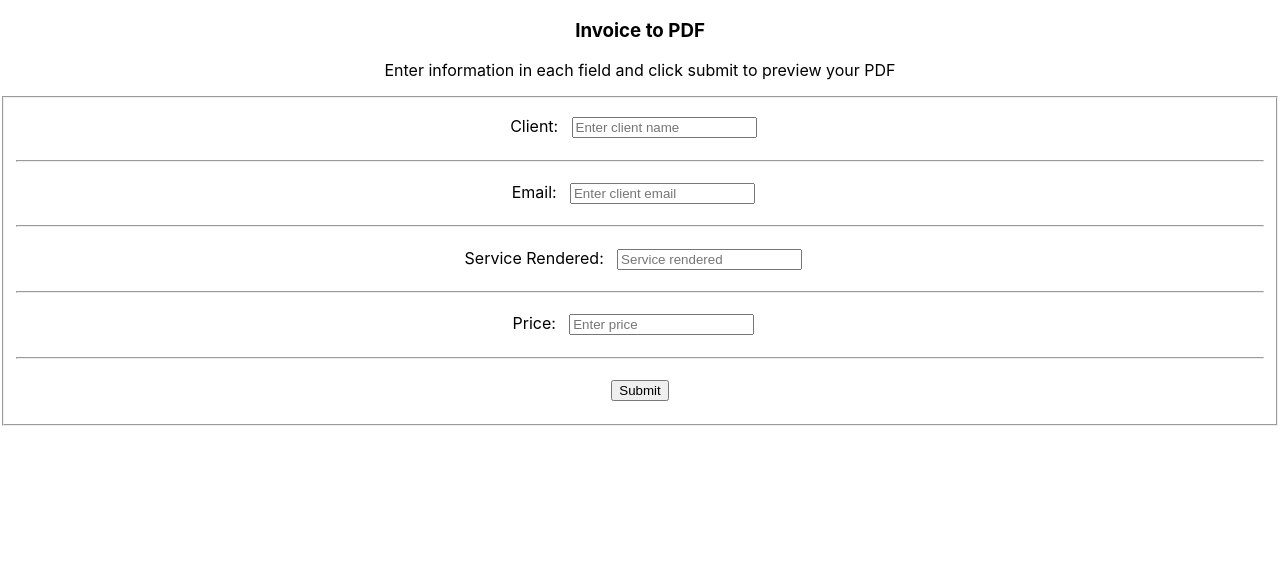
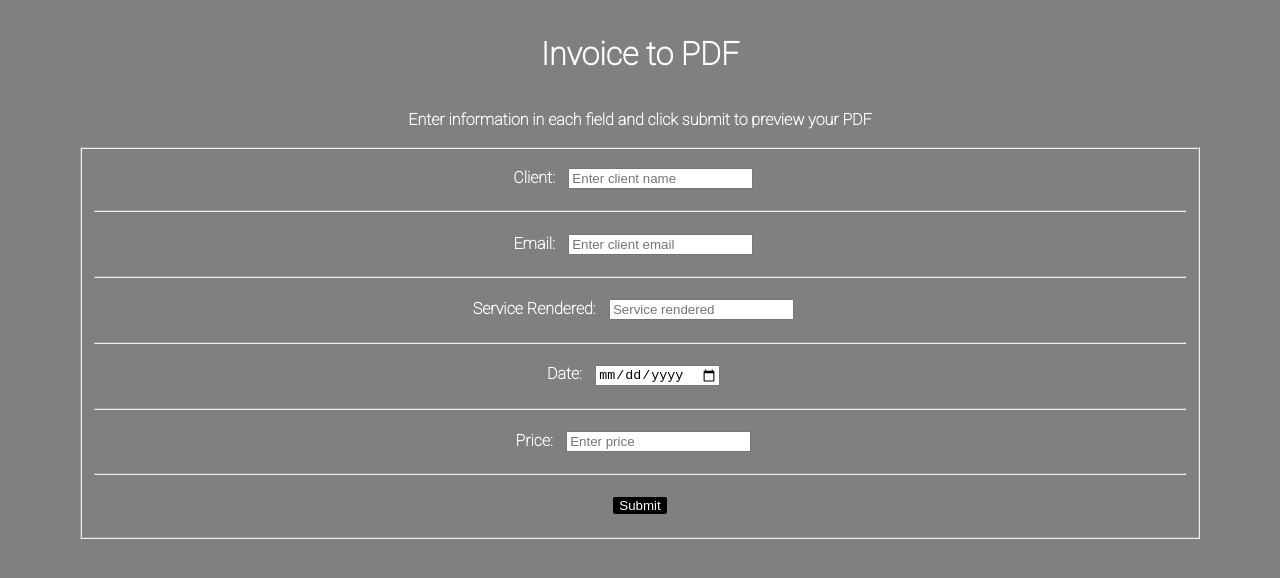
Before and after one commit to joeybrown-ctrl/react-invoice-app, a React (Create React App) app: page / in a window 1280 px wide. Shown: the top 578 px of the page. Built offline with nearby package versions, Linux system fonts and the light colour scheme.

Commit message:
installed pdf renderer

```diff
--- a/package.json
+++ b/package.json
@@ -3,6 +3,7 @@
   "version": "0.1.0",
   "private": true,
   "dependencies": {
+    "@react-pdf/renderer": "^2.0.21",
     "@testing-library/jest-dom": "^5.16.0",
     "@testing-library/react": "^11.2.7",
     "@testing-library/user-event": "^12.8.3",
--- a/src/App.js
+++ b/src/App.js
@@ -1,13 +1,13 @@
 import React from 'react';
 import Form from './components/Form/Form';
+import PDF from './components/PDF/PDF';
+import { PDFViewer } from '@react-pdf/renderer'
 import './App.css';
 
 function App() {
   return (
     <div className="App">
-      <h3>Invoice to PDF</h3>
-      <p>Enter information in each field and click submit to preview your PDF</p>
-      <Form />
+        <Form />
     </div>
   );
 }
--- a/src/components/Form/Form.css
+++ b/src/components/Form/Form.css
@@ -1,7 +1,53 @@
+@import url('https://fonts.googleapis.com/css2?family=Roboto:wght@100&family=Source+Sans+Pro&display=swap');
+
+*, *::before *::after {
+    box-sizing: border-box;
+}
+
+form {
+    font-family: Roboto;
+    font-size: 1rem;
+    font-weight: 600;
+    line-height: 1.4;
+    color: white;
+    margin: 0;
+}
+
+form::before {
+    content: '';
+    position: fixed;
+    top: 0;
+    left: 0;
+    height: 100%;
+    width: 100%;
+    z-index: -1;
+    /* background-image stuff here */
+    background: grey;
+    background-size: cover;
+    background-repeat: no-repeat;
+    background-position: center;
+    padding: 2.5rem 0.5rem;
+    margin: auto;
+
+}
+
+h3 {
+    font-size: 2em;
+}
+
+fieldset {
+    margin: 0 5rem;
+}
+
 input {
     margin: 1em;
 }
 
 button {
     margin: 1em;
+    border: none;
+    background: black;
+    color: white;
+    border-radius: 2px;
+    cursor: pointer;
 }
--- a/src/components/Form/Form.js
+++ b/src/components/Form/Form.js
@@ -1,4 +1,4 @@
-import React,  { Component } from "react";
+import React, { Component } from "react";
 import PDF from '../PDF/PDF';
 import './Form.css';
 
@@ -9,6 +9,7 @@ class Form extends Component {
         client: '',
         email: '',
         service: '',
+        date: '',
         price: '',
         formSubmitted: false
     }
@@ -20,7 +21,7 @@ class Form extends Component {
     }
 
     submitForm = (e) => {
-        if(!this.state.client || !this.state.email || !this.state.service || !this.state.price) {
+        if (!this.state.client || !this.state.email || !this.state.service || !this.state.price) {
             alert('All fields are required');
             e.preventDefault();
         } else {
@@ -30,44 +31,53 @@ class Form extends Component {
         }
     }
 
-    render(){
-        return(
+    render() {
+        return (
             <div>
-                { !this.state.formSubmitted ?
+
+                {!this.state.formSubmitted ?
                     (<div>
                         <form>
+                            <h3>Invoice to PDF</h3>
+                            <p>Enter information in each field and click submit to preview your PDF</p>
                             <fieldset>
                                 <div>
                                     <label>Client:
                                         <input onChange={this.onChange('client')} name="client" type="text" placeholder="Enter client name"></input>
                                     </label>
                                 </div>
-                                <hr/>
+                                <hr />
                                 <div>
                                     <label>Email:
                                         <input onChange={this.onChange('email')} name="email" type="email" placeholder="Enter client email"></input>
                                     </label>
                                 </div>
-                                <hr/>
+                                <hr />
                                 <div>
                                     <label>Service Rendered:
                                         <input onChange={this.onChange('service')} name="service" type="text" placeholder="Service rendered"></input>
                                     </label>
                                 </div>
-                                <hr/>
+                                <hr />
+                                <div>
+                                    <label>Date:
+                                        <input onChange={this.onChange('service')} name="Date" type="date" placeholder="Enter date"></input>
+                                    </label>
+                                </div>
+                                <hr />
                                 <div>
                                     <label>Price:
                                         <input onChange={this.onChange('price')} name="price" type="text" placeholder="Enter price"></input>
                                     </label>
                                 </div>
-                                <hr/>
+                                <hr />
                                 <div>
                                     <button type="button" onClick={this.submitForm}>Submit</button>
                                 </div>
                             </fieldset>
                         </form>
                     </div>) : (
-                    <PDF client={this.state.client} email={this.state.email} service={this.state.service} price={this.state.price} />
+                        <PDF client={this.state.client} email={this.state.email} service={this.state.service} date={this.state.date} price={this.state.price} />
                     )}
             </div>
         )
--- a/src/components/PDF/PDF.js
+++ b/src/components/PDF/PDF.js
@@ -1,15 +1,17 @@
 import React from 'react';
 import Pdf from 'react-to-pdf';
+// import { Document, Page, Text, View, StyleSheet } from '@react-pdf/renderer';
 
 const ref = React.createRef();
 
 const PDF = (props) => {
-    return(
+    return (
         <div>
-            <div className="Form" ref={ref}>
+            <div size="A4" className="form" ref={ref}>
                 <h3>{props.client}</h3>
                 <p>{props.email}</p>
                 <p>{props.service}</p>
+                <p>{props.date}</p>
                 <p>{props.price}</p>
             </div>
             <Pdf targetRef={ref} filename="form.pdf">
```
Also changed, not shown: src/components/PDF/PDF.css (added), 1 other file (tests, documents, lock files or other folders). Lines whose indentation alone changed are shown as unchanged.
